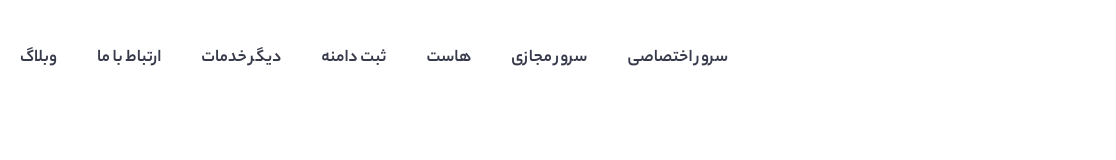
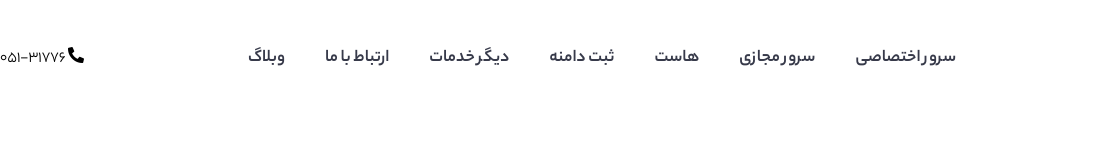
Before and after one commit to hoseinhoseini/Iran-server-menu, a plain HTML site: page index.html in a window 1280 px wide. Shown: the full height of the page, 0-1116 px from the left. Drawn offline with Linux system fonts and the light colour scheme.

Commit message:
Link Font Awesome and Call section

```diff
--- a/index.html
+++ b/index.html
@@ -3,6 +3,7 @@
     <head>
         <meta charset="UTF-8">
         <meta name="viewport" content="width=device-width, initial-scale=1.0">
+        <link rel="stylesheet" href="https://cdnjs.cloudflare.com/ajax/libs/font-awesome/5.15.4/css/all.min.css">
         <link rel="stylesheet" href="css/style.css">
         <title>Iran Server</title>
     </head>
@@ -25,6 +26,11 @@
                             <li><a href="#">وبلاگ</a></li>
                         </ul>
                     </div>
+
+                    <div class="call">
+                        <i class="fas fa-phone-alt"></i>
+                        <span id="phone-number">۰۵۱-۳۱۷۷۶</span>
+                    </div>
                 </nav>
             </div>
         </header>
```
